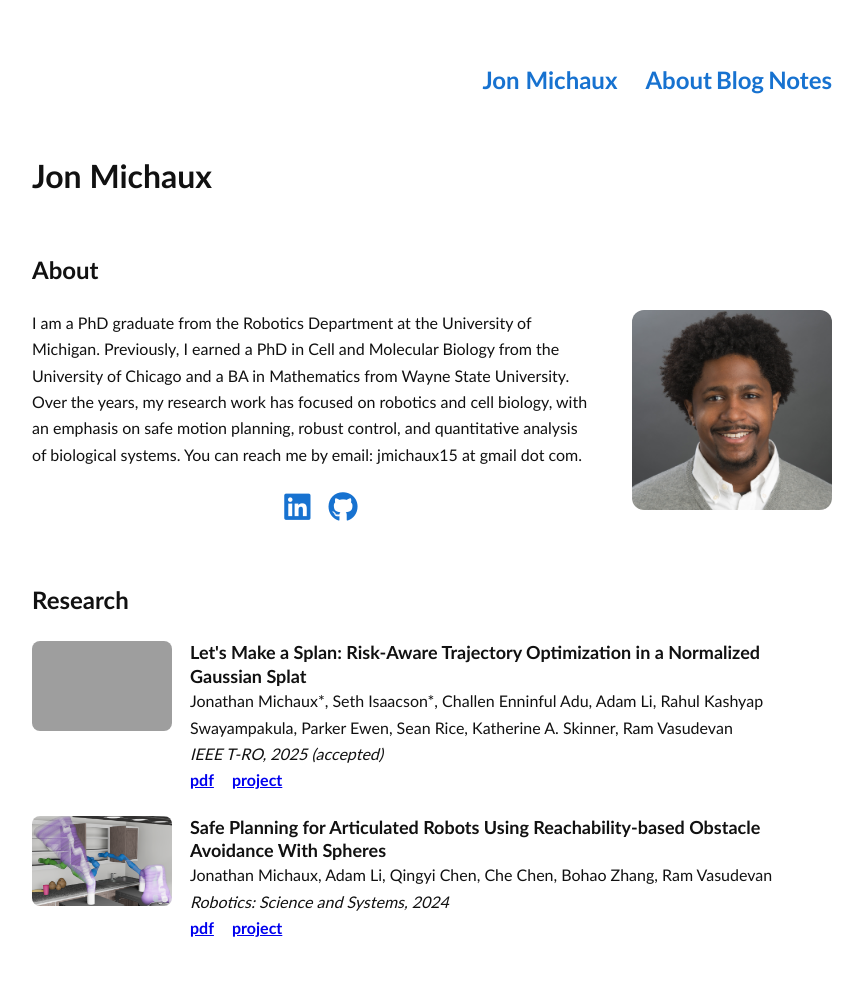
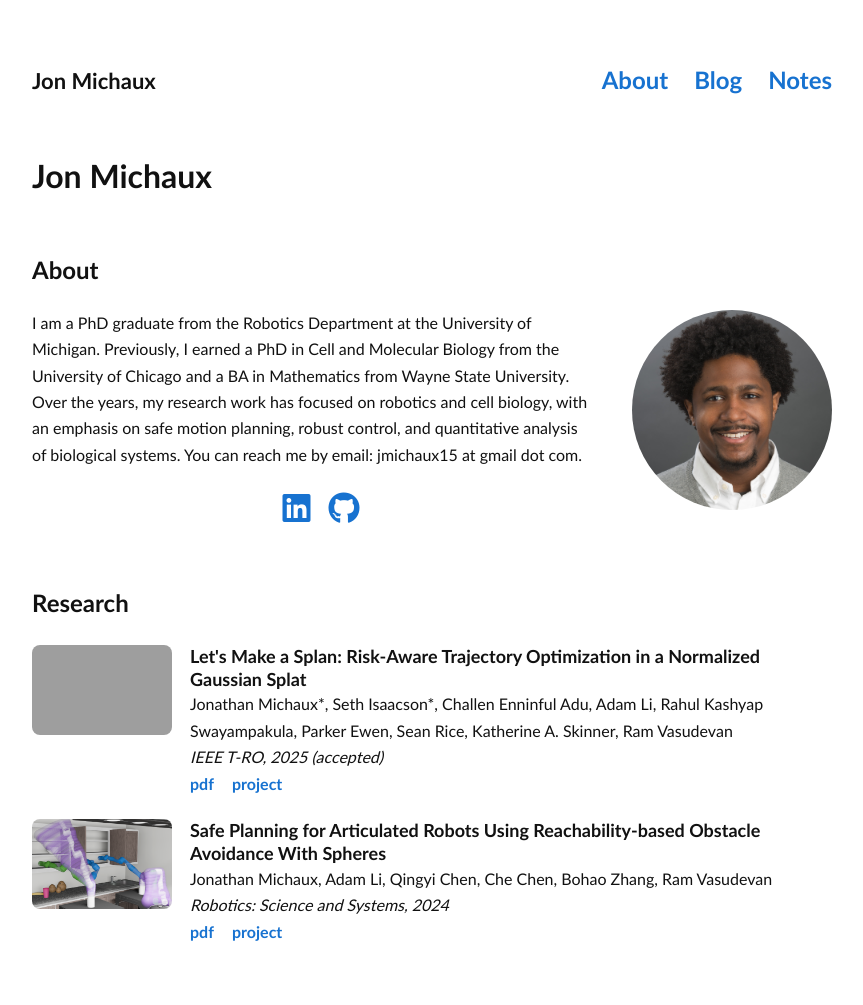
Before and after one commit to jmichaux/jmichaux.github.io, a Jekyll site: the page built from index.md, in a window 1280 px wide. Shown: the whole page, without its empty margins (208-1071 px from the left). Built offline with Jekyll 4.4.1, drawn with Linux system fonts in a browser that asks for light colours; a style sheet for code colours, icons or effects is not loaded; grey boxes are pictures that could not be loaded.

Commit message:
modify main.css

```diff
--- a/assets/css/main.css
+++ b/assets/css/main.css
@@ -1,5 +1,5 @@
 /* ===============================
-   Fonts (keep your existing choice)
+   Fonts
    =============================== */
 
 @font-face {
@@ -35,27 +35,41 @@ body {
   background: #fff;
 }
 
-/* ===============================
-   Navigation
-   =============================== */
-
-nav {
-  display: flex;
-  justify-content: flex-end;
-  gap: 28px;
-  margin-bottom: 50px;
-}
-
-nav a {
-  font-size: 22px;
-  font-weight: 800;
+a {
   color: #1772d0;
   text-decoration: none;
 }
 
-nav a:hover {
+a:hover {
   color: #f09228;
   text-decoration: underline;
+}
+
+/* ===============================
+   Top nav (brand left, links right)
+   =============================== */
+
+.topnav {
+  display: flex;
+  justify-content: space-between;
+  align-items: baseline;
+  margin-bottom: 50px;
+}
+
+.topnav .brand a {
+  font-size: 22px;
+  font-weight: 800;
+  color: #111;
+}
+
+.topnav .links {
+  display: flex;
+  gap: 26px;
+}
+
+.topnav .links a {
+  font-size: 24px;
+  font-weight: 800;
 }
 
 /* ===============================
@@ -76,10 +90,6 @@ h3 {
   font-size: 20px;
   margin-top: 1.5em;
 }
-
-/* ===============================
-   Text
-   =============================== */
 
 p {
   margin: 1em 0;
@@ -113,7 +123,7 @@ pre code {
 }
 
 /* ===============================
-   About page layout helpers
+   About section
    =============================== */
 
 .about-container {
@@ -132,54 +142,12 @@ pre code {
 
 .about-photo img {
   width: 200px;
-  border-radius: 8px;
+  height: 200px;
+  object-fit: cover;
+  border-radius: 50%;
 }
 
-/* ===============================
-   Publications
-   =============================== */
-
-.publication {
-  margin-bottom: 28px;
-}
-
-.publication-title {
-  font-weight: 700;
-}
-
-.publication-links a {
-  margin-right: 12px;
-}
-
-/* NAV: bigger, right */
-nav {
-  display: flex;
-  justify-content: flex-end;
-  gap: 28px;
-  margin-bottom: 50px;
-}
-
-nav a {
-  font-size: 24px;
-  font-weight: 800;
-  color: #1772d0;
-  text-decoration: none;
-}
-
-nav a:hover {
-  color: #f09228;
-  text-decoration: underline;
-}
-
-/* ABOUT: headshot */
-.about-photo img {
-  width: 200px;
-  height: 200px;
-  object-fit: cover;
-  border-radius: 12px;
-}
-
-/* ICONS: big and centered */
+/* Icons: big and centered */
 .icon-row {
   margin-top: 14px;
   display: flex;
@@ -189,16 +157,13 @@ nav a:hover {
 }
 
 .icon-row a {
-  font-size: 30px;
-  color: #1772d0;
-  text-decoration: none;
+  font-size: 32px;
 }
 
-.icon-row a:hover {
-  color: #f09228;
-}
+/* ===============================
+   Publications
+   =============================== */
 
-/* PUBLICATIONS: smaller images + cleaner layout */
 .pub-list {
   margin-top: 18px;
 }
```
